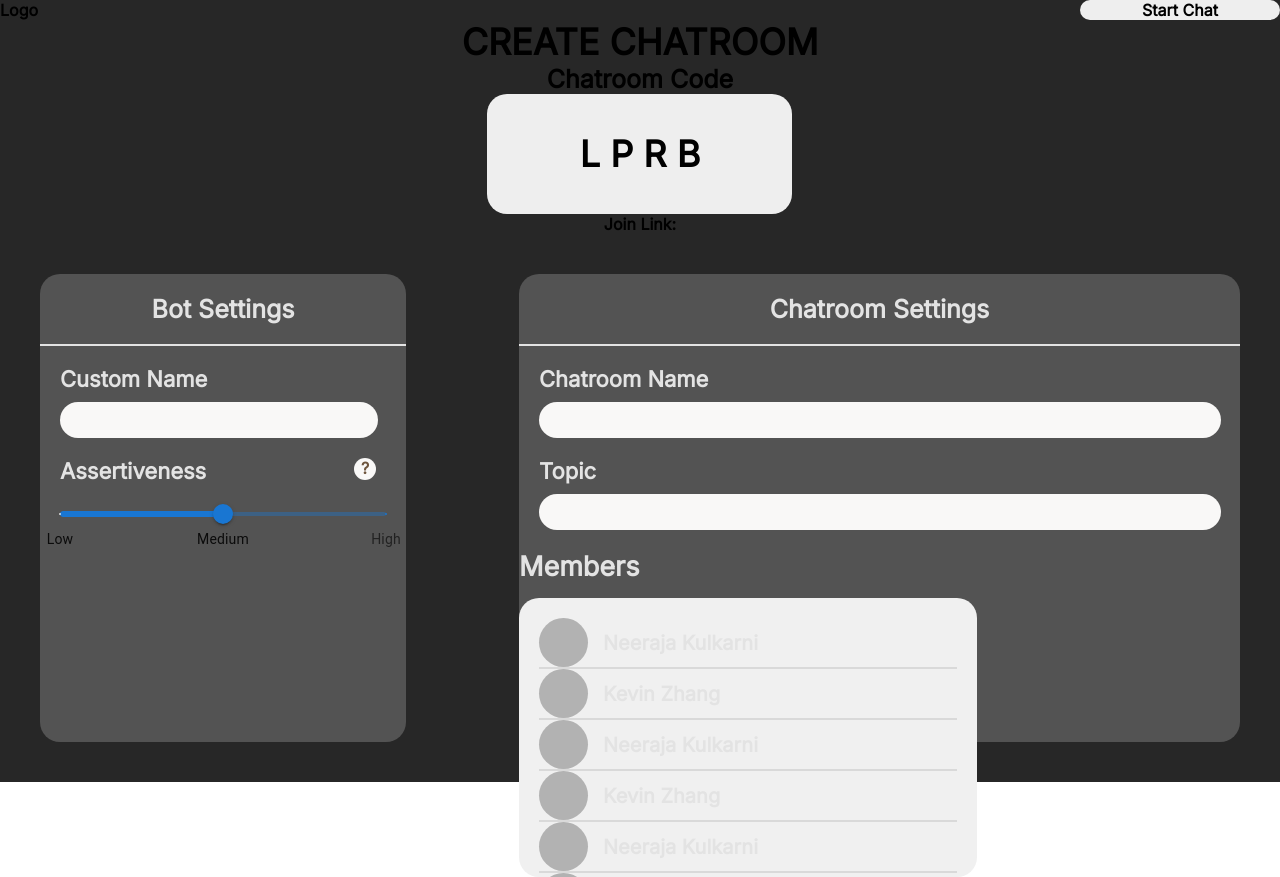
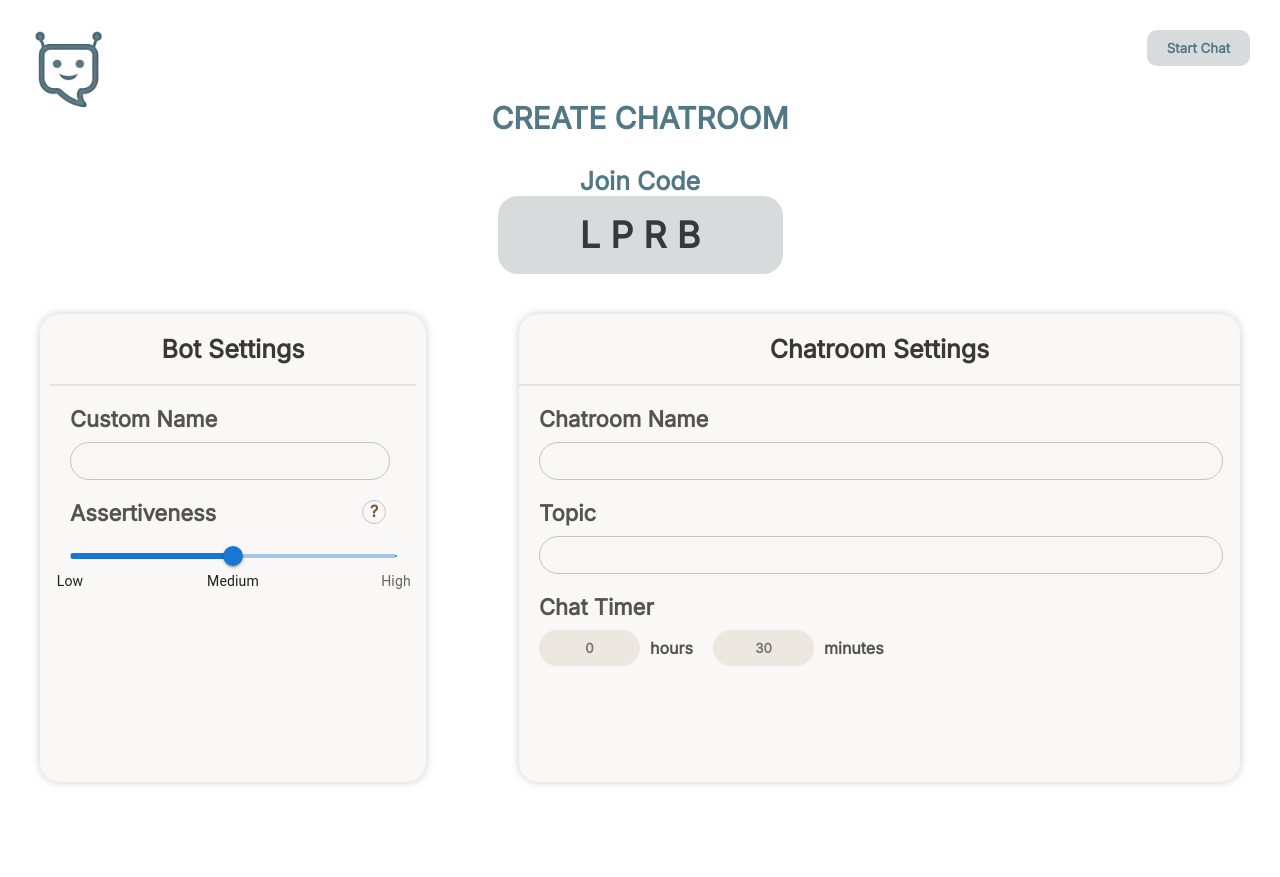
Before and after one commit to tayv9n/EduChatbot, a React (Create React App) app: page /createlobby in a window 1280 px wide. After the commit the page ends 822 px from the top, so only its background shows below. Built offline with nearby package versions, Linux system fonts and the light colour scheme.

Commit message:
Create Lobby page

```diff
--- a/src/pages/CreateLobby/BotSettings.tsx
+++ b/src/pages/CreateLobby/BotSettings.tsx
@@ -12,28 +12,31 @@ export function BotSettings() {
 
   return (
     <div style={{
-      backgroundColor: '#535353',
+      backgroundColor: '#F9F8F7',
       borderRadius: 20,
       justifyContent: 'center',
       alignItems: 'center',
       height: 468,
       width: 366,
-      color: '#E3E3E3'
+      color: '#535353',
+      boxShadow: '0px 0px 10px rgba(0, 0, 0, 0.2)',
+      paddingLeft: 10,
+      paddingRight: 10
       }}>
 
-      <p style={{ fontSize: 25, marginBottom: 20, marginTop: 20, textAlign: 'center'}}>Bot Settings</p>
+      <p style={{ fontSize: 25, marginBottom: 20, marginTop: 20, textAlign: 'center', color: '#383838'}}>Bot Settings</p>
       <hr style={{ borderTop: '2px solid #E3E3E3', borderLeft: 'none', width: 366 }} />
 
       <div style={{ margin: 20 }}>
         <p style={{ fontSize: 22, paddingBottom: 10}}>{'Custom Name'}</p>
 
-        <input style={{ backgroundColor: '#F9F8F7', borderRadius: 20, width: 306, height: 34, border: 0, outline: 0, paddingLeft: 10 }}></input>
+        <input style={{ backgroundColor: '#F9F8F7', borderRadius: 20, width: 306, height: 34, paddingLeft: 10, border: '1px solid #C4C4C4', outline: 0}}></input>
       </div>
 
       <div style={{margin: 20}}>
         <div style={{ display: 'flex', justifyContent: 'space-between' }}>
             <p style={{ fontSize: 22, marginTop: 0, marginBottom: 15 }}>Assertiveness</p>
-            <div style={{ borderRadius: 50, height: 22, width: 22, backgroundColor: '#F9F8F7', textAlign: 'center', color: '#6E553D', marginRight: 10}}><p>?</p></div>
+            <div style={{ borderRadius: 50, height: 22, width: 22, backgroundColor: '#F9F8F7', textAlign: 'center', color: '#6E553D', marginRight: 10, border: '1px solid #C4C4C4', outline: 0}}><p>?</p></div>
         </div>
         <Slider
             aria-label="Assertiveness"
--- a/src/pages/CreateLobby/CreateLobby.css
+++ b/src/pages/CreateLobby/CreateLobby.css
@@ -13,7 +13,7 @@
 }
 
 .box-container {
-  background-color: #eeeeee;
+  background-color: #D7DBDB;
   border-radius: 20px;
   justify-content: center;
   align-items: center;
@@ -35,3 +35,42 @@
   border-radius: 50%;
   margin-right: 15px;
 }
+
+.joinheader {
+  font-size: 30px;
+  margin: 10px;
+  margin-top: 100px; /* Adjusted to move the header higher up */
+  margin-left: 100px;
+  color: #527785;
+  font-weight: 800;
+}
+
+.logo-container {
+  position: absolute;
+  top: 30px;
+  left: 30px; /* Adjusted to the top left corner */
+}
+
+.top-right-buttoon {
+  position: absolute;
+  top: 30px;
+  right: 30px;
+  background-color: #D7DBDB;
+  font-weight: 800;
+  color: #527785;
+  border: none;
+  padding: 10px 20px;
+  cursor: pointer;
+  border-radius: 10px;
+  height: 51;
+  width: 208;
+}
+
+button.top-right-button:hover {
+  background-color: #d3d3d3;
+}
+
+.logo {
+  width: 80px;
+  height: 80px;
+}
--- a/src/pages/CreateLobby/CreateLobby.tsx
+++ b/src/pages/CreateLobby/CreateLobby.tsx
@@ -5,26 +5,28 @@ import { LobbySettings } from './LobbySettings';
 
 export function CreateLobby() {
   return (
-    <div style={{ backgroundColor: '#272727', height: '100%'}}>
-      <div style={{display: 'flex', justifyContent: 'space-between'}}>
-        <p style={{}}>Logo</p>
-        <div className={'box-container'} style={{width: 200}}>
-          <p>
-            Start Chat
-          </p>
-        </div>
+    <div>
+
+      <div style={{ display: 'flex', justifyContent: 'center'}}>
+        <h1 className="joinheader">CREATE CHATROOM</h1>
       </div>
 
+      <div className="logo-container">
+        <img src="logo.jpg" alt="Logo" className="logo" />
+      </div>
+
+      <a href="chatroom">
+        <button className="top-right-buttoon">Start Chat</button>
+      </a>
+
       <div className={'main-header'}>
-        <p style={{ fontSize: 36, fontWeight: 900 }}>{'CREATE CHATROOM'}</p>
-        <p style={{ fontSize: 25 }}>{'Chatroom Code'}</p>
+        <p style={{ fontSize: 25, color: '#527785', marginTop: 20 }}>Join Code</p>
         <div
           className={'box-container'}
-          style={{ width: 305, height: 120, margin: 'auto' }}
+          style={{ marginTop: 12, width: 285, height: 78, margin: 'auto' }}
         >
-          <p style={{ fontSize: 36 }}>L P R B</p>
+          <p style={{ fontSize: 36, color: '#383838' }}>L P R B</p>
         </div>
-        <p> Join Link: </p>
       </div>
 
       <div style={{ display: 'flex', justifyContent: 'space-between', padding: 40 }}>
--- a/src/pages/CreateLobby/LobbySettings.tsx
+++ b/src/pages/CreateLobby/LobbySettings.tsx
@@ -5,46 +5,41 @@ import './CreateLobby.css';
 export function LobbySettings() {
   return (
     <div style={{
-      backgroundColor: '#535353',
+      backgroundColor: '#F9F8F7',
       borderRadius: 20,
       justifyContent: 'center',
       alignItems: 'center',
       height: 468,
       width: 721,
-      color: '#E3E3E3'
+      color: '#535353',
+      boxShadow: '0px 0px 10px rgba(0, 0, 0, 0.2)'
       }}>
 
-      <p style={{ fontSize: 25, marginBottom: 20, marginTop: 20, textAlign: 'center'}}>Chatroom Settings</p>
+      <p style={{ fontSize: 25, marginBottom: 20, marginTop: 20, textAlign: 'center', color: '#383838'}}>Chatroom Settings</p>
       <hr style={{ borderTop: '2px solid #E3E3E3', borderLeft: 'none', width: 721 }} />
 
       <div style={{ margin: 20 }}>
         <p style={{ fontSize: 22, paddingBottom: 10}}>Chatroom Name</p>
 
-        <input style={{ backgroundColor: '#F9F8F7', borderRadius: 20, width: 670, height: 34, border: 0, outline: 0, paddingLeft: 10 }}></input>
+        <input style={{ backgroundColor: '#F9F8F7', borderRadius: 20, width: 670, height: 34, border: '1px solid #C4C4C4', outline: 0, paddingLeft: 10 }}></input>
       </div>
 
       <div style={{ margin: 20 }}>
         <p style={{ fontSize: 22, paddingBottom: 10}}>Topic</p>
 
-        <input style={{ backgroundColor: '#F9F8F7', borderRadius: 20, width: 670, height: 34, border: 0, outline: 0, paddingLeft: 10 }}></input>
+        <input style={{ backgroundColor: '#F9F8F7', borderRadius: 20, width: 670, height: 34, border: '1px solid #C4C4C4', outline: 0, paddingLeft: 10 }}></input>
       </div>
 
-      <p
-        style={{
-          fontSize: 27,
-          marginTop: 0,
-          marginBottom: 15,
-        }}
-      >
-        {'Members'}
-      </p>
-      <div className={'member-container'} style={{ overflowY: 'auto' }}>
-        <MemberNames name={'Neeraja Kulkarni'} />
-        <MemberNames name={'Kevin Zhang'} />
-        <MemberNames name={'Neeraja Kulkarni'} />
-        <MemberNames name={'Kevin Zhang'} />
-        <MemberNames name={'Neeraja Kulkarni'} />
-        <MemberNames name={'Kevin Zhang'} />
+
+      <div style={{ margin: 20 }}>
+        <p style={{ fontSize: 22, paddingBottom: 10}}>Chat Timer</p>
+        <div style={{ display: 'flex', alignItems: 'center'}}>
+          <input style={{ backgroundColor: '#ECE7E0', borderRadius: 20, width: 97, height: 34, outline: 0, textAlign: 'center' }} placeholder="0"></input>
+          <p style={{marginLeft: 10, marginRight: 20 }}>hours</p>
+
+          <input style={{ backgroundColor: '#ECE7E0', borderRadius: 20, width: 97, height: 34, outline: 0, textAlign: 'center' }} placeholder="30"></input>
+          <p style={{marginLeft: 10, marginRight: 20 }}>minutes</p>
+        </div>
       </div>
     </div>
   );
--- a/src/pages/Home/Home.tsx
+++ b/src/pages/Home/Home.tsx
@@ -22,7 +22,7 @@ export function Home() {
           <button className="button">Create Chatroom</button>
         </a>
 
-        <Link to="chatroom">chat</Link>
+        <Link to="/chatroom">chat</Link>
       </main>
     </div>
   );
--- a/src/pages/JoinLobby/JoinLobby.tsx
+++ b/src/pages/JoinLobby/JoinLobby.tsx
@@ -40,7 +40,7 @@ export function JoinLobby() {
     //three main sections: screen, content box, members box
     <div className="screen">
       <div>
-        <h1 className="joinheader">JOIN CHATROOMNAME</h1>
+        <h1 className="joinheader">JOIN CHATROOM</h1>
       </div>
 
       <div className="logo-container">
```
